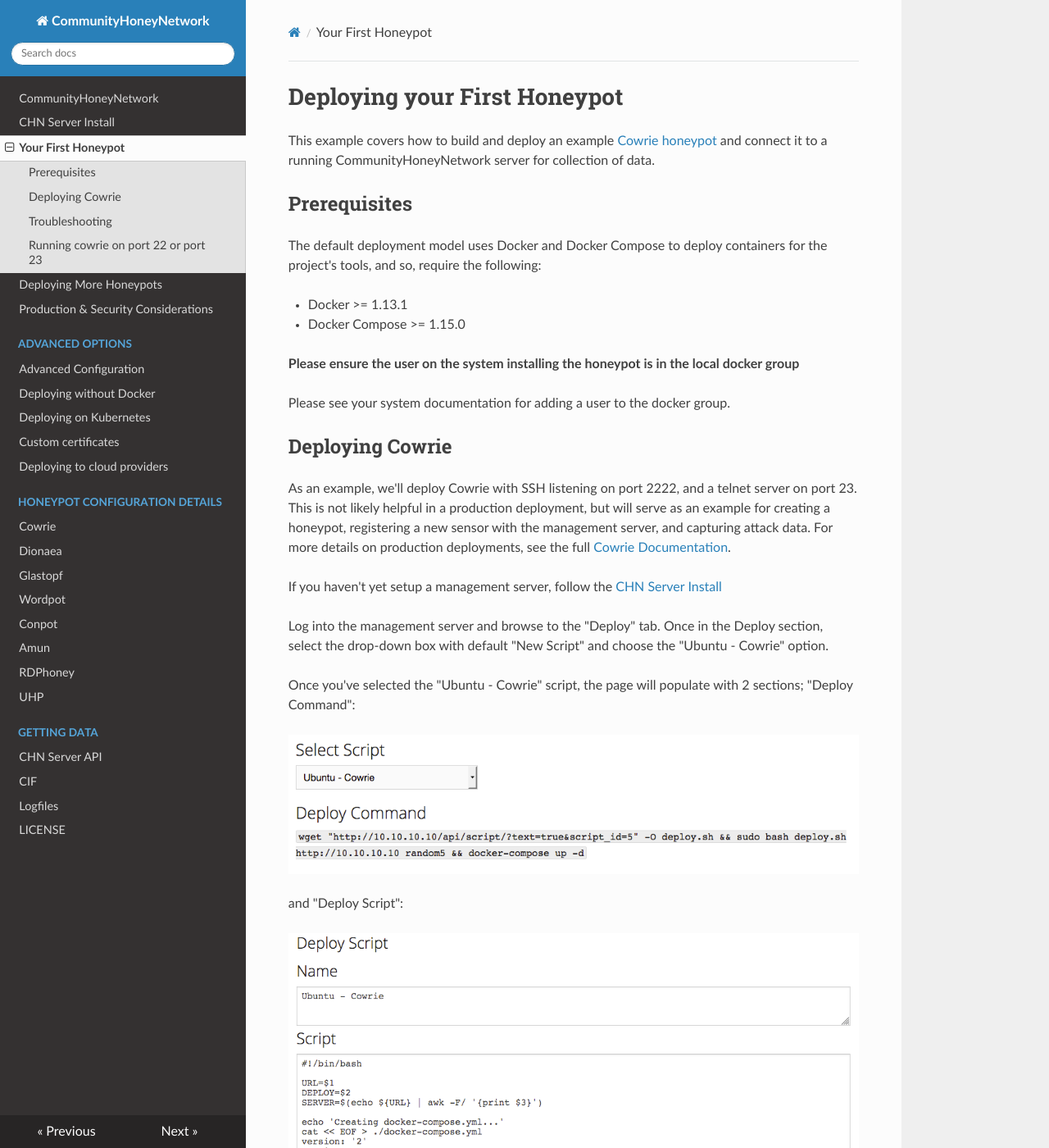
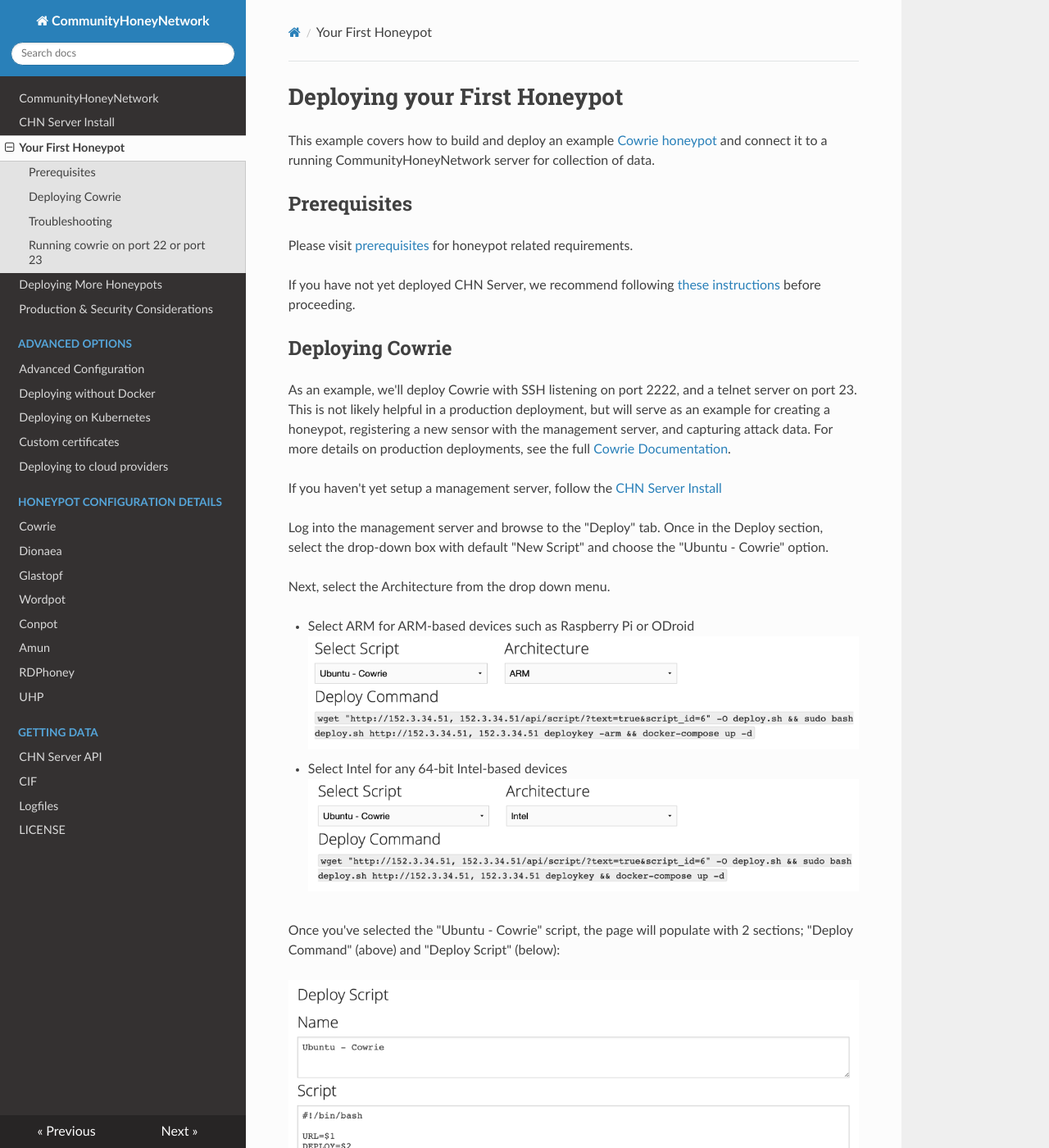
Before and after one commit to CommunityHoneyNetwork/chn-docs, an MkDocs documentation site: the page built from docs/firstpot.md, in a window 1280 px wide and 1400 px high. Shown: the whole window at 82% size. Built offline with MkDocs 1.6.1, drawn with Linux system fonts in a browser that asks for light colours; nearby versions of some CDN libraries; old or Windows-style settings are respelled for this version of MkDocs.

Commit message:
Closes #45

```diff
--- a/docs/firstpot.md
+++ b/docs/firstpot.md
@@ -5,15 +5,9 @@ This example covers how to build and deploy an example [Cowrie honeypot](https:/
 
 ## Prerequisites
 
-The default deployment model uses Docker and Docker Compose to deploy containers for the project's tools, and so, require the following:
+Please visit [prerequisites](prerequisite.md) for honeypot related requirements.
 
-* Docker >= 1.13.1
-* Docker Compose >= 1.15.0
-
-**Please ensure the user on the system installing the honeypot is in the local
- docker group**
-
- Please see your system documentation for adding a user to the docker group.
+If you have not yet deployed CHN Server, we recommend following [these instructions](serverinstall.md) before proceeding.
 
 ## Deploying Cowrie
 
@@ -29,12 +23,15 @@ Log into the management server and browse to the "Deploy" tab. Once in the
 Deploy section, select the drop-down box with default "New Script" and choose
  the "Ubuntu - Cowrie" option.
 
+Next, select the Architecture from the drop down menu.
+
+* Select ARM for ARM-based devices such as Raspberry Pi or ODroid
+![Deploy_ARM](img/select_cowrie_arm.png)
+* Select Intel for any 64-bit Intel-based devices
+![Deploy_Intel](img/select_cowrie_intel.png)
+
 Once you've selected the "Ubuntu - Cowrie" script, the page will populate
-with 2 sections; "Deploy Command":
-
-![Deploy](img/select_cowrie.png)
-
-and "Deploy Script":
+with 2 sections; "Deploy Command" (above) and "Deploy Script" (below):
 
 ![Script](img/cowrie_deploy_script.png)
 
```
Also changed, not shown: docs/img/cowrie_deploy_script.png, docs/img/select_cowrie.png (deleted), docs/img/select_cowrie_arm.png (added), docs/img/select_cowrie_intel.png (added).
